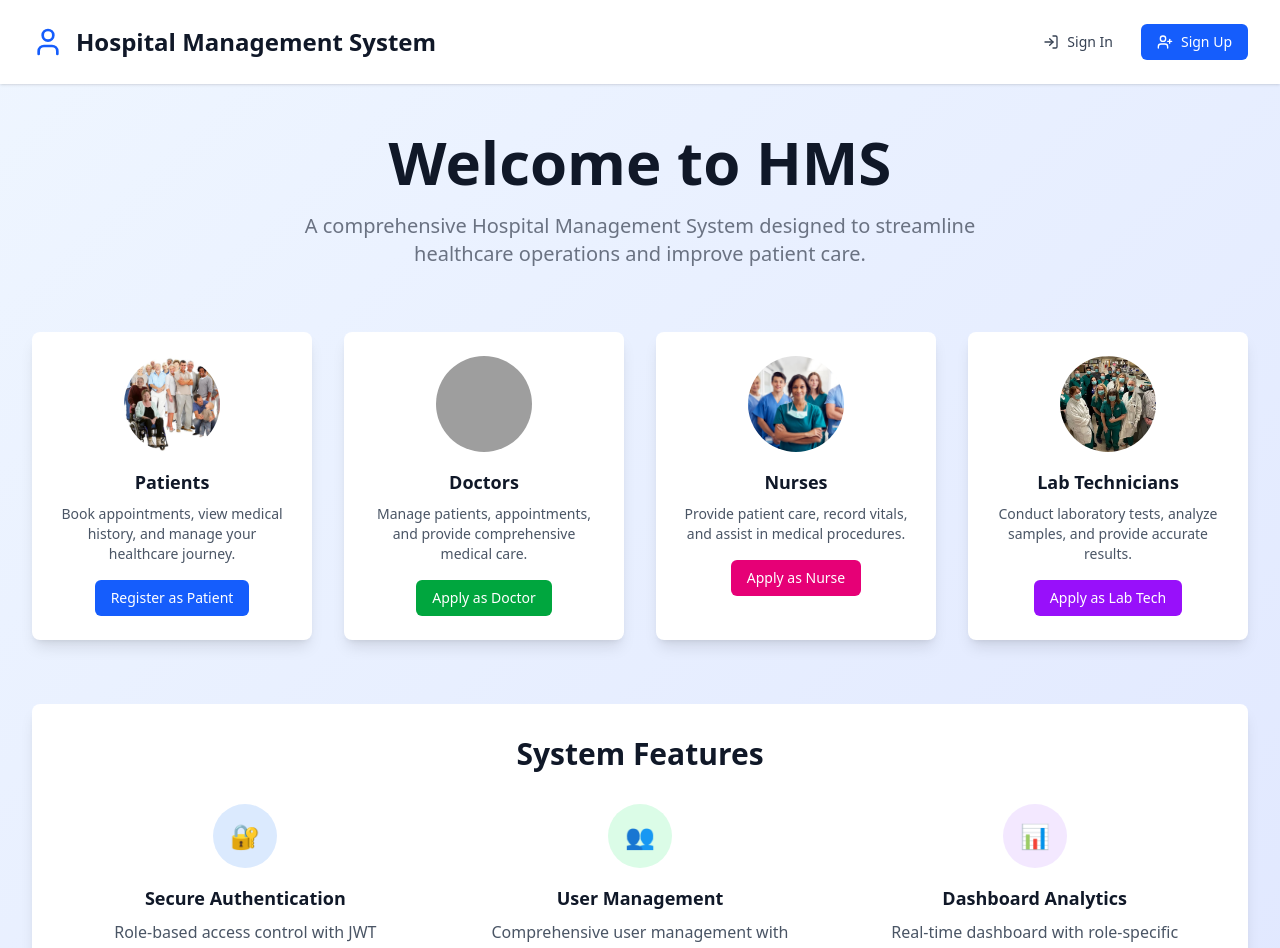
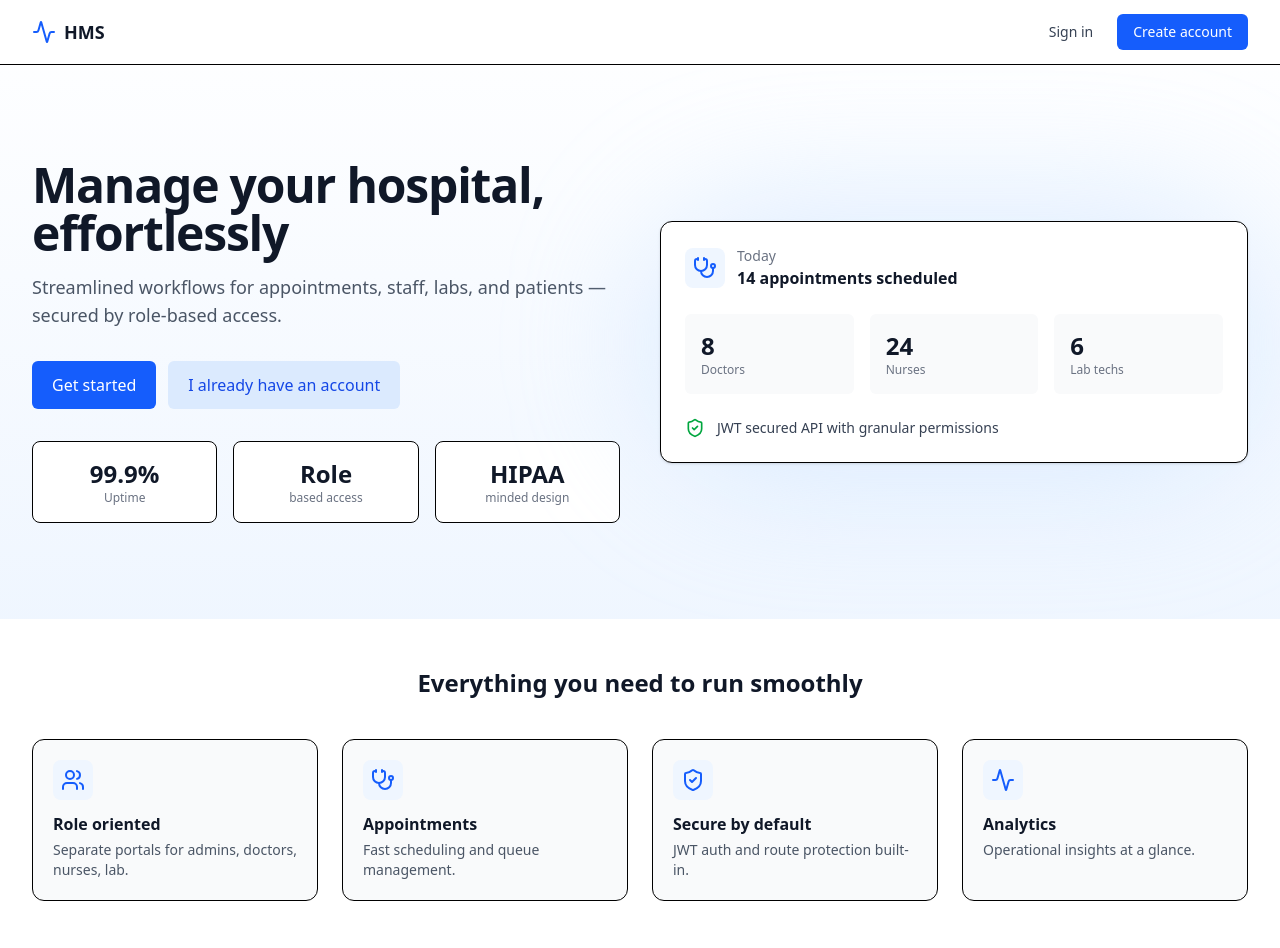
Before and after one commit to prasad-xma/Hospital-Management-System, a React (Vite) app in the folder client/: page / in a window 1280 px wide. Shown: the top 948 px of the page. Built offline with nearby package versions, Linux system fonts and the light colour scheme; grey boxes are pictures that could not be loaded.

Commit message:
update landing page

```diff
--- a/client/src/pages/LandingPage.jsx
+++ b/client/src/pages/LandingPage.jsx
@@ -1,7 +1,6 @@
-import { Link } from 'react-router-dom';
+import { Link, Navigate } from 'react-router-dom';
 import { useAuth } from '../contexts/AuthContext';
-import { Navigate } from 'react-router-dom';
-import { User, LogIn, UserPlus } from 'lucide-react';
+import { Activity, Stethoscope, ShieldCheck, Users } from 'lucide-react';
 
 const LandingPage = () => {
   const { user } = useAuth();
@@ -11,164 +10,130 @@ const LandingPage = () => {
   }
 
   return (
-    <div className="min-h-screen bg-gradient-to-br from-blue-50 to-indigo-100">
-      {/* Header */}
-      <header className="bg-white shadow-sm">
-        <div className="max-w-7xl mx-auto px-4 sm:px-6 lg:px-8">
-          <div className="flex justify-between items-center py-6">
-            <div className="flex items-center">
-              <User className="h-8 w-8 text-blue-600 mr-3" />
-              <h1 className="text-2xl font-bold text-gray-900">Hospital Management System</h1>
+    <div className="min-h-screen bg-gradient-to-b from-white via-blue-50 to-white">
+      {/* Navbar */}
+      <nav className="sticky top-0 bg-white/80 backdrop-blur border-b z-10">
+        <div className="max-w-7xl mx-auto px-4 sm:px-6 lg:px-8 h-16 flex items-center justify-between">
+          <div className="flex items-center">
+            <Activity className="h-6 w-6 text-blue-600 mr-2" />
+            <span className="text-lg font-semibold text-gray-900">HMS</span>
+          </div>
+          <div className="flex items-center gap-3">
+            <Link to="/login" className="text-gray-700 hover:text-gray-900 text-sm px-3 py-2 rounded-md">
+              Sign in
+            </Link>
+            <Link to="/register" className="bg-blue-600 text-white text-sm px-4 py-2 rounded-md hover:bg-blue-700">
+              Create account
+            </Link>
+          </div>
+        </div>
+      </nav>
+
+      {/* Hero */}
+      <header className="relative overflow-hidden">
+        <div className="max-w-7xl mx-auto px-4 sm:px-6 lg:px-8 py-16 lg:py-24 grid grid-cols-1 lg:grid-cols-2 gap-10 items-center">
+          <div>
+            <h1 className="text-4xl md:text-5xl font-extrabold tracking-tight text-gray-900">
+              Manage your hospital, effortlessly
+            </h1>
+            <p className="mt-4 text-lg text-gray-600 max-w-xl">
+              Streamlined workflows for appointments, staff, labs, and patients — secured by role-based access.
+            </p>
+            <div className="mt-8 flex flex-wrap gap-3">
+              <Link to="/register" className="bg-blue-600 text-white px-5 py-3 rounded-md font-medium hover:bg-blue-700">
+                Get started
+              </Link>
+              <Link to="/login" className="px-5 py-3 rounded-md font-medium text-blue-700 bg-blue-100 hover:bg-blue-200">
+                I already have an account
+              </Link>
             </div>
-            <div className="flex items-center space-x-4">
-              <Link
-                to="/login"
-                className="flex items-center space-x-2 text-gray-700 hover:text-gray-900 px-3 py-2 rounded-md text-sm font-medium transition-colors"
-              >
-                <LogIn className="h-4 w-4" />
-                <span>Sign In</span>
-              </Link>
-              <Link
-                to="/register"
-                className="flex items-center space-x-2 bg-blue-600 text-white px-4 py-2 rounded-md text-sm font-medium hover:bg-blue-700 transition-colors"
-              >
-                <UserPlus className="h-4 w-4" />
-                <span>Sign Up</span>
-              </Link>
+            <div className="mt-8 grid grid-cols-3 gap-4">
+              <div className="bg-white rounded-lg border p-4 text-center">
+                <p className="text-2xl font-bold text-gray-900">99.9%</p>
+                <p className="text-xs text-gray-500">Uptime</p>
+              </div>
+              <div className="bg-white rounded-lg border p-4 text-center">
+                <p className="text-2xl font-bold text-gray-900">Role</p>
+                <p className="text-xs text-gray-500">based access</p>
+              </div>
+              <div className="bg-white rounded-lg border p-4 text-center">
+                <p className="text-2xl font-bold text-gray-900">HIPAA</p>
+                <p className="text-xs text-gray-500">minded design</p>
+              </div>
+            </div>
+          </div>
+          <div className="relative hidden lg:block">
+            <div className="absolute -inset-6 bg-blue-200/40 blur-3xl rounded-full"></div>
+            <div className="relative bg-white border rounded-xl shadow-sm p-6">
+              <div className="flex items-center gap-3">
+                <div className="rounded-lg bg-blue-50 p-2">
+                  <Stethoscope className="h-6 w-6 text-blue-600" />
+                </div>
+                <div>
+                  <p className="text-sm text-gray-500">Today</p>
+                  <p className="text-base font-semibold text-gray-900">14 appointments scheduled</p>
+                </div>
+              </div>
+              <div className="mt-6 grid grid-cols-3 gap-4">
+                <div className="bg-gray-50 rounded-md p-4">
+                  <p className="text-2xl font-bold text-gray-900">8</p>
+                  <p className="text-xs text-gray-500">Doctors</p>
+                </div>
+                <div className="bg-gray-50 rounded-md p-4">
+                  <p className="text-2xl font-bold text-gray-900">24</p>
+                  <p className="text-xs text-gray-500">Nurses</p>
+                </div>
+                <div className="bg-gray-50 rounded-md p-4">
+                  <p className="text-2xl font-bold text-gray-900">6</p>
+                  <p className="text-xs text-gray-500">Lab techs</p>
+                </div>
+              </div>
+              <div className="mt-6 flex items-center gap-3">
+                <ShieldCheck className="h-5 w-5 text-green-600" />
+                <p className="text-sm text-gray-700">JWT secured API with granular permissions</p>
+              </div>
             </div>
           </div>
         </div>
       </header>
 
-      {/* Hero Section */}
-      <main className="max-w-7xl mx-auto px-4 sm:px-6 lg:px-8 py-12">
-        <div className="text-center mb-16">
-          <h1 className="text-4xl font-extrabold text-gray-900 sm:text-5xl md:text-6xl">
-            Welcome to HMS
-          </h1>
-          <p className="mt-3 max-w-md mx-auto text-base text-gray-500 sm:text-lg md:mt-5 md:text-xl md:max-w-3xl">
-            A comprehensive Hospital Management System designed to streamline healthcare operations
-            and improve patient care.
-          </p>
-        </div>
-
-        {/* User Types */}
-        <div className="grid grid-cols-1 md:grid-cols-2 lg:grid-cols-4 gap-8 mb-16">
-          <div className="bg-white rounded-lg shadow-lg p-6 text-center">
-            <img
-              src="/src/assets/authassets/patient-groups.jpg"
-              alt="Patients"
-              className="w-24 h-24 mx-auto mb-4 rounded-full object-cover"
-            />
-            <h3 className="text-lg font-semibold text-gray-900 mb-2">Patients</h3>
-            <p className="text-gray-600 text-sm mb-4">
-              Book appointments, view medical history, and manage your healthcare journey.
-            </p>
-              <Link
-                to="/register?role=PATIENT"
-                className="inline-block bg-blue-600 text-white px-4 py-2 rounded-md text-sm font-medium hover:bg-blue-700"
-              >
-                Register as Patient
-              </Link>
-          </div>
-
-          <div className="bg-white rounded-lg shadow-lg p-6 text-center">
-            <img
-              src="/src/assets/authassets/doctors2.png"
-              alt="Doctors"
-              className="w-24 h-24 mx-auto mb-4 rounded-full object-cover"
-            />
-            <h3 className="text-lg font-semibold text-gray-900 mb-2">Doctors</h3>
-            <p className="text-gray-600 text-sm mb-4">
-              Manage patients, appointments, and provide comprehensive medical care.
-            </p>
-              <Link
-                to="/register?role=DOCTOR"
-                className="inline-block bg-green-600 text-white px-4 py-2 rounded-md text-sm font-medium hover:bg-green-700"
-              >
-                Apply as Doctor
-              </Link>
-          </div>
-
-          <div className="bg-white rounded-lg shadow-lg p-6 text-center">
-            <img
-              src="/src/assets/authassets/nurse.jpg"
-              alt="Nurses"
-              className="w-24 h-24 mx-auto mb-4 rounded-full object-cover"
-            />
-            <h3 className="text-lg font-semibold text-gray-900 mb-2">Nurses</h3>
-            <p className="text-gray-600 text-sm mb-4">
-              Provide patient care, record vitals, and assist in medical procedures.
-            </p>
-              <Link
-                to="/register?role=NURSE"
-                className="inline-block bg-pink-600 text-white px-4 py-2 rounded-md text-sm font-medium hover:bg-pink-700"
-              >
-                Apply as Nurse
-              </Link>
-          </div>
-
-          <div className="bg-white rounded-lg shadow-lg p-6 text-center">
-            <img
-              src="/src/assets/authassets/laboratorians.jpg"
-              alt="Lab Technicians"
-              className="w-24 h-24 mx-auto mb-4 rounded-full object-cover"
-            />
-            <h3 className="text-lg font-semibold text-gray-900 mb-2">Lab Technicians</h3>
-            <p className="text-gray-600 text-sm mb-4">
-              Conduct laboratory tests, analyze samples, and provide accurate results.
-            </p>
-              <Link
-                to="/register?role=LAB_TECHNICIAN"
-                className="inline-block bg-purple-600 text-white px-4 py-2 rounded-md text-sm font-medium hover:bg-purple-700"
-              >
-                Apply as Lab Tech
-              </Link>
+      {/* Features */}
+      <section className="py-12 bg-white">
+        <div className="max-w-7xl mx-auto px-4 sm:px-6 lg:px-8">
+          <h2 className="text-2xl font-bold text-gray-900 text-center">Everything you need to run smoothly</h2>
+          <div className="mt-10 grid grid-cols-1 md:grid-cols-2 lg:grid-cols-4 gap-6">
+            <FeatureCard icon={<Users className="h-6 w-6 text-blue-600" />} title="Role oriented" desc="Separate portals for admins, doctors, nurses, lab." />
+            <FeatureCard icon={<Stethoscope className="h-6 w-6 text-blue-600" />} title="Appointments" desc="Fast scheduling and queue management." />
+            <FeatureCard icon={<ShieldCheck className="h-6 w-6 text-blue-600" />} title="Secure by default" desc="JWT auth and route protection built-in." />
+            <FeatureCard icon={<Activity className="h-6 w-6 text-blue-600" />} title="Analytics" desc="Operational insights at a glance." />
           </div>
         </div>
+      </section>
 
-        {/* Features */}
-        <div className="bg-white rounded-lg shadow-lg p-8">
-          <h2 className="text-3xl font-bold text-gray-900 text-center mb-8">
-            System Features
-          </h2>
-          <div className="grid grid-cols-1 md:grid-cols-3 gap-8">
-            <div className="text-center">
-              <div className="bg-blue-100 rounded-full w-16 h-16 flex items-center justify-center mx-auto mb-4">
-                <span className="text-2xl">🔐</span>
-              </div>
-              <h3 className="text-lg font-semibold text-gray-900 mb-2">Secure Authentication</h3>
-              <p className="text-gray-600">
-                Role-based access control with JWT authentication for secure access.
-              </p>
-            </div>
-            <div className="text-center">
-              <div className="bg-green-100 rounded-full w-16 h-16 flex items-center justify-center mx-auto mb-4">
-                <span className="text-2xl">👥</span>
-              </div>
-              <h3 className="text-lg font-semibold text-gray-900 mb-2">User Management</h3>
-              <p className="text-gray-600">
-                Comprehensive user management with approval workflows for staff.
-              </p>
-            </div>
-            <div className="text-center">
-              <div className="bg-purple-100 rounded-full w-16 h-16 flex items-center justify-center mx-auto mb-4">
-                <span className="text-2xl">📊</span>
-              </div>
-              <h3 className="text-lg font-semibold text-gray-900 mb-2">Dashboard Analytics</h3>
-              <p className="text-gray-600">
-                Real-time dashboard with role-specific information and analytics.
-              </p>
-            </div>
+      {/* CTA */}
+      <section className="py-12">
+        <div className="max-w-3xl mx-auto text-center px-4">
+          <h3 className="text-xl font-semibold text-gray-900">Ready to modernize your hospital operations?</h3>
+          <p className="mt-2 text-gray-600">Start with a free account and invite your staff in minutes.</p>
+          <div className="mt-6 flex justify-center gap-3">
+            <Link to="/register" className="bg-blue-600 text-white px-5 py-3 rounded-md font-medium hover:bg-blue-700">
+              Create your HMS account
+            </Link>
+            <Link to="/login" className="px-5 py-3 rounded-md font-medium text-blue-700 bg-blue-100 hover:bg-blue-200">
+              Sign in
+            </Link>
           </div>
         </div>
-      </main>
+      </section>
 
       {/* Footer */}
-      <footer className="bg-white border-t mt-16">
-        <div className="max-w-7xl mx-auto px-4 sm:px-6 lg:px-8 py-8">
-          <div className="text-center text-gray-600">
-            <p>&copy; 2024 Hospital Management System. All rights reserved.</p>
+      <footer className="border-t py-8">
+        <div className="max-w-7xl mx-auto px-4 sm:px-6 lg:px-8 flex flex-col md:flex-row items-center justify-between gap-4">
+          <p className="text-sm text-gray-500">© {new Date().getFullYear()} HMS. All rights reserved.</p>
+          <div className="flex gap-4 text-sm text-gray-600">
+            <span>Security</span>
+            <span>Status</span>
+            <span>Contact</span>
           </div>
         </div>
       </footer>
@@ -176,4 +141,16 @@ const LandingPage = () => {
   );
 };
 
+const FeatureCard = ({ icon, title, desc }) => {
+  return (
+    <div className="rounded-xl border p-5 bg-gray-50">
+      <div className="w-10 h-10 rounded-lg bg-blue-50 flex items-center justify-center mb-3">
+        {icon}
+      </div>
+      <h4 className="font-semibold text-gray-900">{title}</h4>
+      <p className="mt-1 text-sm text-gray-600">{desc}</p>
+    </div>
+  );
+};
+
 export default LandingPage;
```
